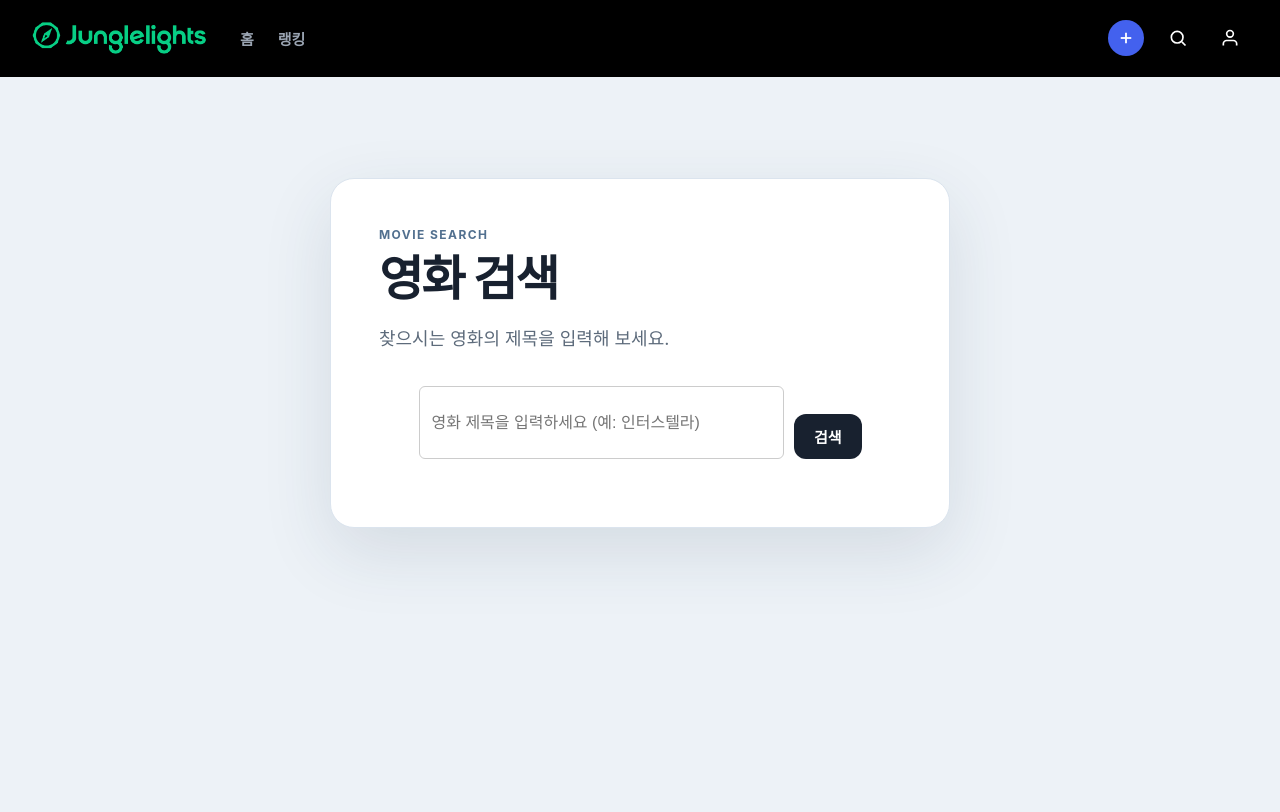
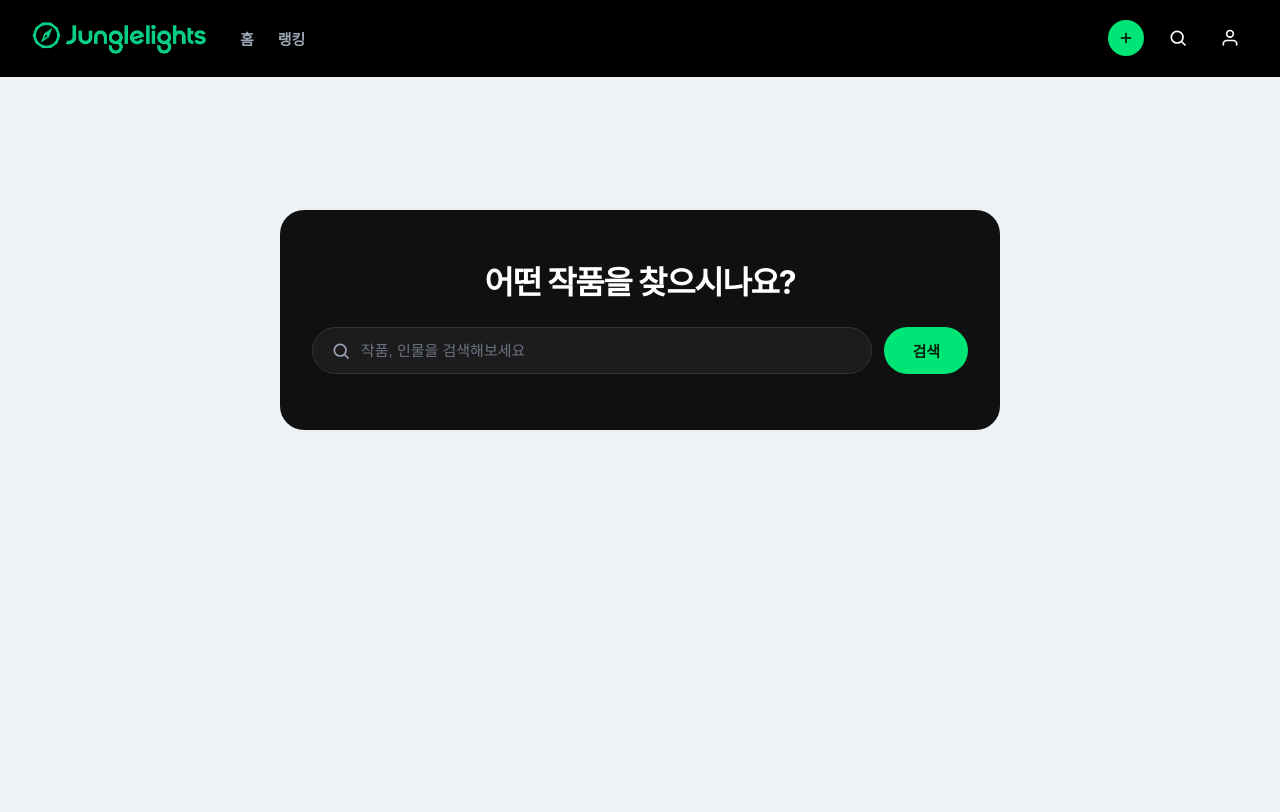
Before and after one commit to sdw1122/craftonJungle6, a Flask app: page /search in a window 1280 px wide. Run offline with Flask 3, Linux system fonts and the light colour scheme; parts of the project's set-up code (start-up, migrations or seed data) failed here and were passed over; some libraries are stand-ins or nearby versions.

Commit message:
메인 색상 초록으로 변경, 검색 페이지 UI 개편
Co-Authored-By: Claude Sonnet 5 <noreply@anthropic.com>

```diff
--- a/app/static/css/style.css
+++ b/app/static/css/style.css
@@ -3,6 +3,12 @@
   font-family: Inter, Pretendard, "Noto Sans KR", system-ui, sans-serif;
   color: #18212f;
   background: #edf2f7;
+
+  --accent: #00e676;
+  --accent-hover: #00c853;
+  --accent-soft: #e3fcef;
+  --accent-soft-dark: #0f3d24;
+  --accent-ink: #06240f;
 }
 
 * {
@@ -125,12 +131,12 @@ body {
 }
 
 .icon-button-accent {
-  background: #4361ee;
-  color: #ffffff;
+  background: var(--accent);
+  color: var(--accent-ink);
 }
 
 .icon-button-accent:hover {
-  background: #3651d4;
+  background: var(--accent-hover);
 }
 
 .user-menu {
@@ -914,6 +920,108 @@ h1 {
   margin-top: 8px;
 }
 
+.search-hero {
+  width: min(720px, 92vw);
+  background: #101010;
+  border-radius: 24px;
+  padding: 56px 32px;
+  text-align: center;
+  color: #ffffff;
+}
+
+.search-hero h1 {
+  margin: 0 0 28px;
+  font-size: clamp(24px, 4vw, 32px);
+}
+
+.search-box {
+  display: flex;
+  gap: 12px;
+}
+
+.search-input-wrap {
+  flex: 1;
+  display: flex;
+  align-items: center;
+  gap: 10px;
+  padding: 0 18px;
+  border: 1px solid #333333;
+  border-radius: 999px;
+  background: #1c1c1c;
+}
+
+.search-input-wrap svg {
+  color: #9aa4b2;
+  flex-shrink: 0;
+}
+
+.search-input-wrap input {
+  flex: 1;
+  min-width: 0;
+  border: none;
+  background: none;
+  outline: none;
+  padding: 14px 0;
+  color: #ffffff;
+  font-size: 15px;
+}
+
+.search-input-wrap input::placeholder {
+  color: #6b7280;
+}
+
+.search-submit {
+  margin-top: 0;
+  padding: 0 28px;
+  background: var(--accent);
+  color: var(--accent-ink);
+  border-radius: 999px;
+  font-weight: 800;
+}
+
+.search-submit:hover {
+  background: var(--accent-hover);
+}
+
+.search-results {
+  width: min(1080px, 94vw);
+  margin-top: 32px;
+}
+
+.search-status {
+  grid-column: 1 / -1;
+  text-align: center;
+  color: #5d6b7b;
+}
+
+.movie-grid {
+  display: grid;
+  grid-template-columns: repeat(auto-fill, minmax(150px, 1fr));
+  gap: 20px;
+}
+
+.movie-card {
+  border: 1px solid #dbe4ee;
+  border-radius: 12px;
+  padding: 10px;
+  background: #ffffff;
+  box-shadow: 0 4px 14px rgb(30 55 80 / 6%);
+}
+
+.movie-card-poster {
+  width: 100%;
+  aspect-ratio: 2 / 3;
+  object-fit: cover;
+  border-radius: 8px;
+  display: block;
+}
+
+.movie-card-title {
+  margin: 10px 0 0;
+  font-size: 14px;
+  text-align: center;
+}
+
 @media (max-width: 520px) {
   .card {
     padding: 32px 24px;
--- a/app/templates/search.html
+++ b/app/templates/search.html
@@ -3,39 +3,26 @@
 {% block title %}영화 검색 - 키노라이츠{% endblock %}
 
 {% block content %}
-<section class="card">
-  <p class="eyebrow">MOVIE SEARCH</p>
-  <h1>영화 검색</h1>
-  <p class="description">찾으시는 영화의 제목을 입력해 보세요.</p>
+<section class="search-hero">
+  <h1>어떤 작품을 찾으시나요?</h1>
 
-  <!-- 🔍 검색창 입력 폼 -->
-  <div class="search-box" style="margin: 20px 0; display: flex; gap: 10px; justify-content: center;">
-    <input
-      type="text"
-      id="searchInput"
-      placeholder="영화 제목을 입력하세요 (예: 인터스텔라)"
-      style="padding: 12px; width: 70%; border: 1px solid #ccc; border-radius: 6px; font-size: 16px;"
-    >
-    <button
-      onclick="handleSearch()"
-      class="button"
-      style="cursor: pointer; padding: 12px 20px;"
-    >
-      검색
-    </button>
+  <div class="search-box">
+    <div class="search-input-wrap">
+      <svg viewBox="0 0 24 24" width="20" height="20" fill="none" stroke="currentColor" stroke-width="2">
+        <circle cx="11" cy="11" r="7"></circle>
+        <line x1="21" y1="21" x2="16.65" y2="16.65"></line>
+      </svg>
+      <input type="text" id="searchInput" placeholder="작품, 인물을 검색해보세요">
+    </div>
+    <button type="button" onclick="handleSearch()" class="button search-submit">검색</button>
   </div>
 </section>
 
-<!-- 🎬 검색 결과 표시 영역 -->
-<section style="margin-top: 30px;">
-  <div id="movieGrid" class="movie-grid" style="display: grid; grid-template-columns: repeat(auto-fill, minmax(160px, 1fr)); gap: 20px;">
-    <!-- 검색 결과 카드들이 여기에 동적으로 삽입됩니다 -->
-  </div>
+<section class="search-results">
+  <div id="movieGrid" class="movie-grid"></div>
 </section>
 
-<!-- 💡 검색 로직 JavaScript -->
 <script>
-  // 엔터키 입력 시 검색 실행
   document.getElementById('searchInput').addEventListener('keypress', function (e) {
     if (e.key === 'Enter') handleSearch();
   });
@@ -49,42 +36,41 @@
       return;
     }
 
-    grid.innerHTML = '<p style="text-align: center; grid-column: 1/-1;">검색 중...</p>';
+    grid.innerHTML = '<p class="search-status">검색 중...</p>';
 
     try {
-      // search.py 라우터의 /api/search 엔드포인트 호출
       const response = await fetch(`/api/search?query=${encodeURIComponent(query)}`);
       const result = await response.json();
 
       if (result.status === 'success') {
         renderMovies(result.data);
       } else {
-        grid.innerHTML = `<p style="text-align: center; grid-column: 1/-1;">${result.message}</p>`;
+        grid.innerHTML = `<p class="search-status">${result.message}</p>`;
       }
     } catch (error) {
       console.error('Error:', error);
-      grid.innerHTML = '<p style="text-align: center; grid-column: 1/-1;">서버 통신 중 오류가 발생했습니다.</p>';
+      grid.innerHTML = '<p class="search-status">서버 통신 중 오류가 발생했습니다.</p>';
     }
   }
 
   function renderMovies(movies) {
     const grid = document.getElementById('movieGrid');
-    grid.innerHTML = ''; // 기존 결과 초기화
+    grid.innerHTML = '';
 
     if (movies.length === 0) {
-      grid.innerHTML = '<p style="text-align: center; grid-column: 1/-1;">검색 결과가 없습니다.</p>';
+      grid.innerHTML = '<p class="search-status">검색 결과가 없습니다.</p>';
       return;
     }
 
     movies.forEach(movie => {
       const card = document.createElement('div');
-      card.style.cssText = 'border: 1px solid #eee; border-radius: 8px; padding: 10px; text-align: center; background: #fff; box-shadow: 0 2px 4px rgba(0,0,0,0.05);';
+      card.className = 'movie-card';
 
       const posterSrc = movie.poster_url || 'https://via.placeholder.com/160x230?text=No+Image';
 
       card.innerHTML = `
-        <img src="${posterSrc}" alt="${movie.title}" style="width: 100%; height: 220px; object-fit: cover; border-radius: 4px;">
-        <h4 style="margin: 10px 0 5px 0; font-size: 15px; word-break: keep-all;">${movie.title}</h4>
+        <img class="movie-card-poster" src="${posterSrc}" alt="${movie.title}">
+        <h4 class="movie-card-title">${movie.title}</h4>
       `;
       grid.appendChild(card);
     });
```
Also changed, not shown: other parts of app/static/css/style.css (+24 -24 lines).
